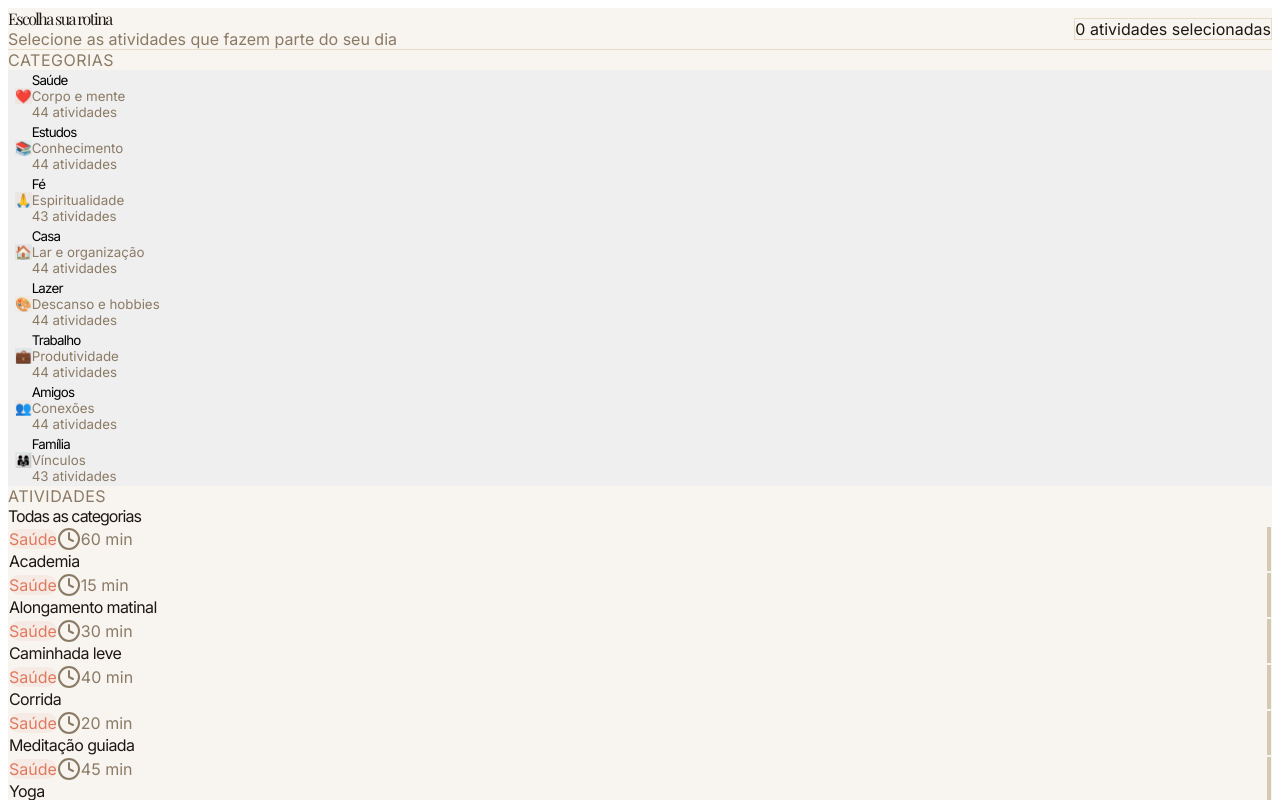
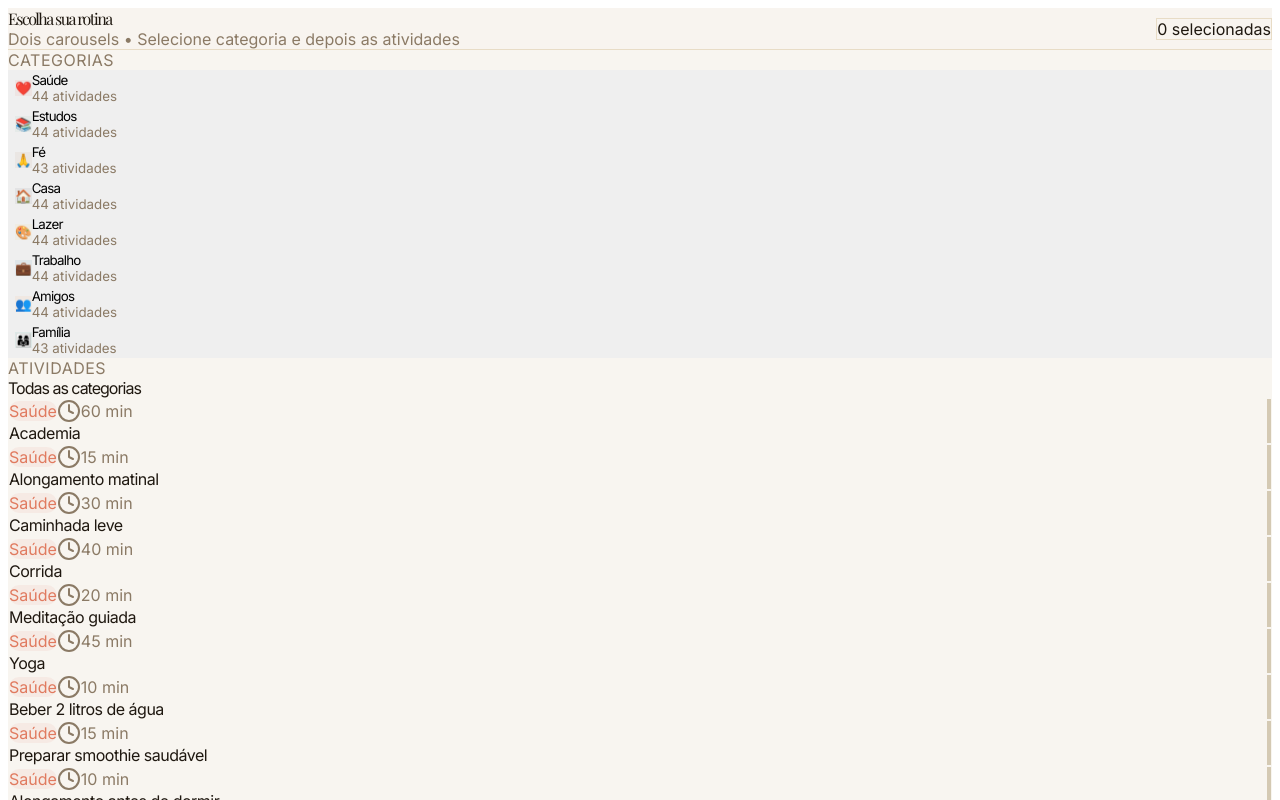
Before and after one commit to italo0machado/rotina-em-casa, a React (Vite) app in the folder frontend/: page /escala-spiral in a window 1280 px wide. Shown: the top 800 px of the page. Built offline with nearby package versions, Linux system fonts and the light colour scheme.

Commit message:
feat: efeitos 3D reais com Framer Motion (rotateX/Y + perspective)

```diff
--- a/frontend/src/pages/EscalaSpiral.tsx
+++ b/frontend/src/pages/EscalaSpiral.tsx
@@ -1,5 +1,6 @@
 import { useState } from 'react';
-import { Check, Clock, ArrowRight } from 'lucide-react';
+import { motion } from 'framer-motion';
+import { Check, Clock } from 'lucide-react';
 import type { AtividadeBase } from '../data/atividades';
 import { atividades } from '../data/atividades';
 
@@ -8,14 +9,14 @@ interface AtividadeSelecionada extends AtividadeBase {
 }
 
 const CATEGORIAS = [
-  { nome: 'Saúde', cor: '#e07a5f', icon: '❤️', descricao: 'Corpo e mente' },
-  { nome: 'Estudos', cor: '#81b29a', icon: '📚', descricao: 'Conhecimento' },
-  { nome: 'Fé', cor: '#b08968', icon: '🙏', descricao: 'Espiritualidade' },
-  { nome: 'Casa', cor: '#6d6875', icon: '🏠', descricao: 'Lar e organização' },
-  { nome: 'Lazer', cor: '#e9c46a', icon: '🎨', descricao: 'Descanso e hobbies' },
-  { nome: 'Trabalho', cor: '#457b9d', icon: '💼', descricao: 'Produtividade' },
-  { nome: 'Amigos', cor: '#f4a261', icon: '👥', descricao: 'Conexões' },
-  { nome: 'Família', cor: '#2a9d8f', icon: '👨‍👩‍👧', descricao: 'Vínculos' },
+  { nome: 'Saúde', cor: '#e07a5f', icon: '❤️' },
+  { nome: 'Estudos', cor: '#81b29a', icon: '📚' },
+  { nome: 'Fé', cor: '#b08968', icon: '🙏' },
+  { nome: 'Casa', cor: '#6d6875', icon: '🏠' },
+  { nome: 'Lazer', cor: '#e9c46a', icon: '🎨' },
+  { nome: 'Trabalho', cor: '#457b9d', icon: '💼' },
+  { nome: 'Amigos', cor: '#f4a261', icon: '👥' },
+  { nome: 'Família', cor: '#2a9d8f', icon: '👨‍👩‍👧' },
 ];
 
 const DIAS = ['Seg', 'Ter', 'Qua', 'Qui', 'Sex', 'Sáb', 'Dom'];
@@ -24,7 +25,7 @@ const getCorCategoria = (categoria: string) => {
   return CATEGORIAS.find(c => c.nome === categoria)?.cor || '#b89a6f';
 };
 
-// Atualizado: 06/06 00:15
+// Atualizado: 06/06 01:05
 export default function EscalaSpiral() {
   const [categoriaSelecionada, setCategoriaSelecionada] = useState<string | null>(null);
   const [atividadesSelecionadas, setAtividadesSelecionadas] = useState<AtividadeSelecionada[]>([]);
@@ -36,7 +37,6 @@ export default function EscalaSpiral() {
 
   const toggleAtividade = (atividade: AtividadeBase) => {
     const jaExiste = atividadesSelecionadas.some(a => a.id === atividade.id);
-
     if (jaExiste) {
       setAtividadesSelecionadas(prev => prev.filter(a => a.id !== atividade.id));
     } else {
@@ -62,8 +62,6 @@ export default function EscalaSpiral() {
     return atividadesSelecionadas.some(a => a.id === id);
   };
 
-  const categoriaInfo = CATEGORIAS.find(c => c.nome === categoriaSelecionada);
-
   return (
     <div className="min-h-screen bg-[#f8f5f0] text-[#1f1810]">
       {/* Header */}
@@ -71,10 +69,10 @@ export default function EscalaSpiral() {
         <div className="max-w-screen-2xl mx-auto px-8 py-6 flex items-center justify-between">
           <div>
             <div className="font-serif text-3xl tracking-[-1.5px]">Escolha sua rotina</div>
-            <div className="text-sm text-[#8b7a65] mt-1">Selecione as atividades que fazem parte do seu dia</div>
+            <div className="text-sm text-[#8b7a65] mt-1">Dois carousels • Selecione categoria e depois as atividades</div>
           </div>
-          <div className="px-4 py-2 bg-white rounded-2xl border border-[#e8dcc6] text-sm">
-            {atividadesSelecionadas.length} atividades selecionadas
+          <div className="px-5 py-2 bg-white rounded-2xl border border-[#e8dcc6] text-sm">
+            {atividadesSelecionadas.length} selecionadas
           </div>
         </div>
       </div>
@@ -82,130 +80,126 @@ export default function EscalaSpiral() {
       <div className="max-w-screen-2xl mx-auto px-8 py-10">
         <div className="grid grid-cols-1 lg:grid-cols-12 gap-8">
 
-          {/* === CAROUSEL ESQUERDO: CATEGORIAS === */}
+          {/* === CAROUSEL ESQUERDO: CATEGORIAS (3D) === */}
           <div className="lg:col-span-5">
-            <div className="mb-4 flex items-center justify-between px-2">
+            <div className="mb-4 px-2">
               <div className="text-sm font-medium tracking-[0.5px] text-[#8b7a65] uppercase">Categorias</div>
-              {categoriaSelecionada && (
-                <button
-                  onClick={() => setCategoriaSelecionada(null)}
-                  className="text-xs text-[#8b7a65] hover:text-[#1f1810] flex items-center gap-1"
-                >
-                  Limpar filtro <ArrowRight className="w-3 h-3" />
-                </button>
-              )}
             </div>
 
-            <div className="space-y-3 max-h-[680px] overflow-y-auto pr-3 custom-scroll">
+            <div className="space-y-4 max-h-[660px] overflow-y-auto pr-3 custom-scroll perspective-[1200px]">
               {CATEGORIAS.map((cat, index) => {
                 const isActive = categoriaSelecionada === cat.nome;
                 const count = atividades.filter(a => a.categoria === cat.nome).length;
 
                 return (
-                  <button
+                  <motion.button
                     key={index}
+                    whileHover={{
+                      rotateX: isActive ? 0 : -6,
+                      rotateY: isActive ? 0 : 4,
+                      scale: isActive ? 1.01 : 1.015,
+                      z: 50
+                    }}
+                    whileTap={{ scale: 0.985 }}
+                    transition={{ type: "spring", stiffness: 300, damping: 20 }}
                     onClick={() => setCategoriaSelecionada(cat.nome)}
                     className={`
-                      w-full group relative overflow-hidden rounded-3xl border p-6 text-left transition-all duration-200 flex items-center gap-5
+                      w-full group relative overflow-hidden rounded-3xl border p-7 text-left flex items-center gap-6 transition-all
                       ${isActive
-                        ? 'bg-white border-[#1f1810] shadow-xl scale-[1.015]'
-                        : 'bg-white/80 border-transparent hover:border-[#e8dcc6] hover:bg-white hover:shadow-md'
+                        ? 'bg-white border-[#1f1810] shadow-2xl'
+                        : 'bg-white/80 border-transparent hover:border-[#e8dcc6]'
                       }
                     `}
+                    style={{ transformStyle: 'preserve-3d' }}
                   >
-                    {/* Barra lateral colorida */}
                     <div
-                      className="absolute left-0 top-0 bottom-0 w-1.5 rounded-l-3xl"
+                      className="absolute left-0 top-0 bottom-0 w-2 rounded-l-3xl"
                       style={{ backgroundColor: cat.cor }}
                     />
 
                     <div
-                      className="w-16 h-16 rounded-2xl flex items-center justify-center text-4xl flex-shrink-0"
-                      style={{ backgroundColor: cat.cor + '15' }}
+                      className="w-16 h-16 rounded-3xl flex items-center justify-center text-4xl flex-shrink-0 shadow-inner"
+                      style={{ backgroundColor: cat.cor + '18' }}
                     >
                       {cat.icon}
                     </div>
 
-                    <div className="flex-1 min-w-0">
-                      <div className="font-medium text-2xl tracking-[-0.8px]">{cat.nome}</div>
-                      <div className="text-sm text-[#8b7a65] mt-0.5">{cat.descricao}</div>
-                      <div className="mt-3 text-xs text-[#8b7a65]">{count} atividades</div>
+                    <div className="flex-1">
+                      <div className="font-medium text-3xl tracking-[-0.8px]">{cat.nome}</div>
+                      <div className="text-[#8b7a65] mt-1">{count} atividades</div>
                     </div>
 
                     {isActive && (
-                      <div className="px-4 py-1.5 rounded-2xl bg-[#1f1810] text-white text-xs font-medium flex items-center gap-2">
-                        Selecionado <Check className="w-3.5 h-3.5" />
+                      <div className="px-6 py-2 rounded-2xl bg-[#1f1810] text-white text-xs flex items-center gap-2">
+                        SELECIONADO <Check className="w-4 h-4" />
                       </div>
                     )}
-                  </button>
+                  </motion.button>
                 );
               })}
             </div>
           </div>
 
-          {/* === CAROUSEL DIREITO: ATIVIDADES === */}
+          {/* === CAROUSEL DIREITO: ATIVIDADES (3D) === */}
           <div className="lg:col-span-7">
             <div className="mb-4 px-2 flex items-end justify-between">
               <div>
                 <div className="text-sm font-medium tracking-[0.5px] text-[#8b7a65] uppercase">Atividades</div>
                 <div className="text-3xl tracking-[-1px] font-medium mt-1">
-                  {categoriaSelecionada ? categoriaSelecionada : 'Todas as categorias'}
+                  {categoriaSelecionada || 'Todas as categorias'}
                 </div>
               </div>
-              {categoriaInfo && (
-                <div className="text-right">
-                  <div className="text-xs text-[#8b7a65]">Categoria selecionada</div>
-                  <div className="font-medium" style={{ color: categoriaInfo.cor }}>{categoriaInfo.nome}</div>
-                </div>
-              )}
             </div>
 
-            <div className="max-h-[680px] overflow-y-auto pr-3 custom-scroll space-y-4">
+            <div className="max-h-[660px] overflow-y-auto pr-3 custom-scroll space-y-4 perspective-[1200px]">
               {atividadesFiltradas.length > 0 ? (
                 atividadesFiltradas.map((atividade) => {
                   const selecionada = estaSelecionada(atividade.id);
                   const cor = getCorCategoria(atividade.categoria);
 
                   return (
-                    <div
+                    <motion.div
                       key={atividade.id}
+                      whileHover={{
+                        rotateX: selecionada ? 0 : -4,
+                        rotateY: selecionada ? 0 : 3,
+                        scale: 1.01,
+                        z: 40
+                      }}
+                      transition={{ type: "spring", stiffness: 280, damping: 18 }}
                       onClick={() => toggleAtividade(atividade)}
                       className={`
-                        group relative cursor-pointer rounded-3xl border p-7 transition-all duration-200 flex gap-6
+                        group relative cursor-pointer rounded-3xl border p-7 flex gap-6 transition-all
                         ${selecionada
-                          ? 'bg-white border-[#1f1810] shadow-xl'
-                          : 'bg-white/70 border-transparent hover:border-[#e8dcc6] hover:bg-white hover:shadow-md'
+                          ? 'bg-white border-[#1f1810] shadow-2xl'
+                          : 'bg-white/75 border-transparent hover:border-[#e8dcc6]'
                         }
                       `}
+                      style={{ transformStyle: 'preserve-3d' }}
                     >
-                      {/* Barra lateral colorida forte */}
                       <div
-                        className="w-2 rounded-full flex-shrink-0"
+                        className="w-2.5 rounded-full flex-shrink-0"
                         style={{ backgroundColor: cor }}
                       />
 
                       <div className="flex-1 min-w-0">
                         <div className="flex items-center gap-3 mb-3">
                           <div
-                            className="px-4 py-1 rounded-full text-xs font-medium tracking-wider"
+                            className="px-4 py-1 rounded-full text-xs font-medium"
                             style={{ backgroundColor: cor + '15', color: cor }}
                           >
                             {atividade.categoria}
                           </div>
-                          {atividade.duracao && (
-                            <div className="flex items-center gap-1.5 text-xs text-[#8b7a65]">
-                              <Clock className="w-3.5 h-3.5" />
-                              {atividade.duracao} min
-                            </div>
-                          )}
+                          <div className="flex items-center gap-1.5 text-xs text-[#8b7a65]">
+                            <Clock className="w-3.5 h-3.5" /> {atividade.duracao} min
+                          </div>
                         </div>
 
-                        <div className="font-medium text-2xl tracking-[-0.6px] pr-4">
+                        <div className="font-medium text-2xl tracking-[-0.5px] pr-4">
                           {atividade.nome}
                         </div>
                       </div>
 
-                      {/* Checkbox visual */}
                       <div className={`
                         mt-1 w-9 h-9 rounded-2xl border-2 flex items-center justify-center flex-shrink-0 transition-all
                         ${selecionada
@@ -216,9 +210,9 @@ export default function EscalaSpiral() {
                         {selecionada && <Check className="w-5 h-5 text-white" />}
                       </div>
 
-                      {/* Dias da semana (aparece quando selecionado) */}
+                      {/* Dias da semana */}
                       {selecionada && (
-                        <div className="absolute bottom-0 left-0 right-0 px-7 pb-6 pt-4 border-t border-[#f0e9dc] mt-4 flex gap-2 flex-wrap">
+                        <div className="absolute bottom-0 left-0 right-0 px-7 pb-6 pt-5 border-t border-[#f0e9dc] flex flex-wrap gap-2">
                           {DIAS.map(dia => {
                             const diaSelecionado = atividadesSelecionadas
                               .find(a => a.id === atividade.id)
@@ -245,12 +239,12 @@ export default function EscalaSpiral() {
                           })}
                         </div>
                       )}
-                    </div>
+                    </motion.div>
                   );
                 })
               ) : (
                 <div className="h-64 flex items-center justify-center text-[#8b7a65]">
-                  Nenhuma atividade nesta categoria.
+                  Nenhuma atividade encontrada.
                 </div>
               )}
             </div>
@@ -259,12 +253,12 @@ export default function EscalaSpiral() {
         </div>
       </div>
 
-      {/* Barra inferior fixa */}
+      {/* Footer */}
       {atividadesSelecionadas.length > 0 && (
         <div className="fixed bottom-0 left-0 right-0 bg-white border-t border-[#e8dcc6] py-5 z-50">
           <div className="max-w-screen-2xl mx-auto px-8 flex items-center justify-between">
             <div>
-              <div className="text-sm text-[#8b7a65]">Sua rotina está tomando forma</div>
+              <div className="text-sm text-[#8b7a65]">Sua rotina</div>
               <div className="font-medium">{atividadesSelecionadas.length} atividades selecionadas</div>
             </div>
             <button
```
